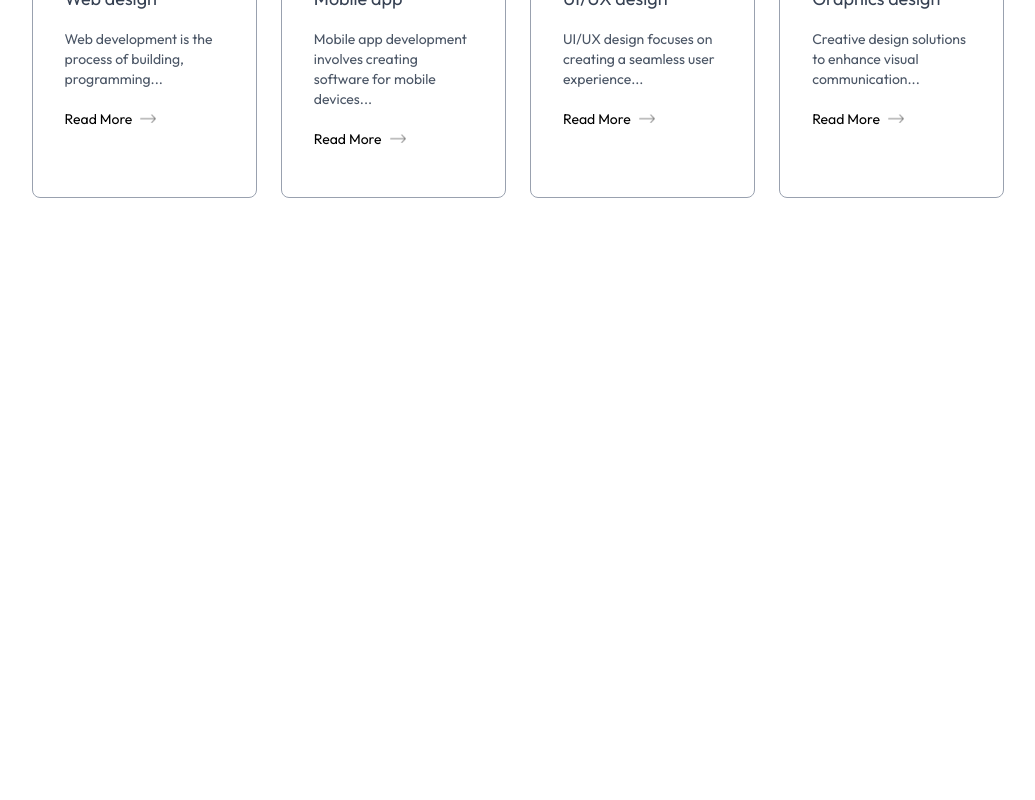
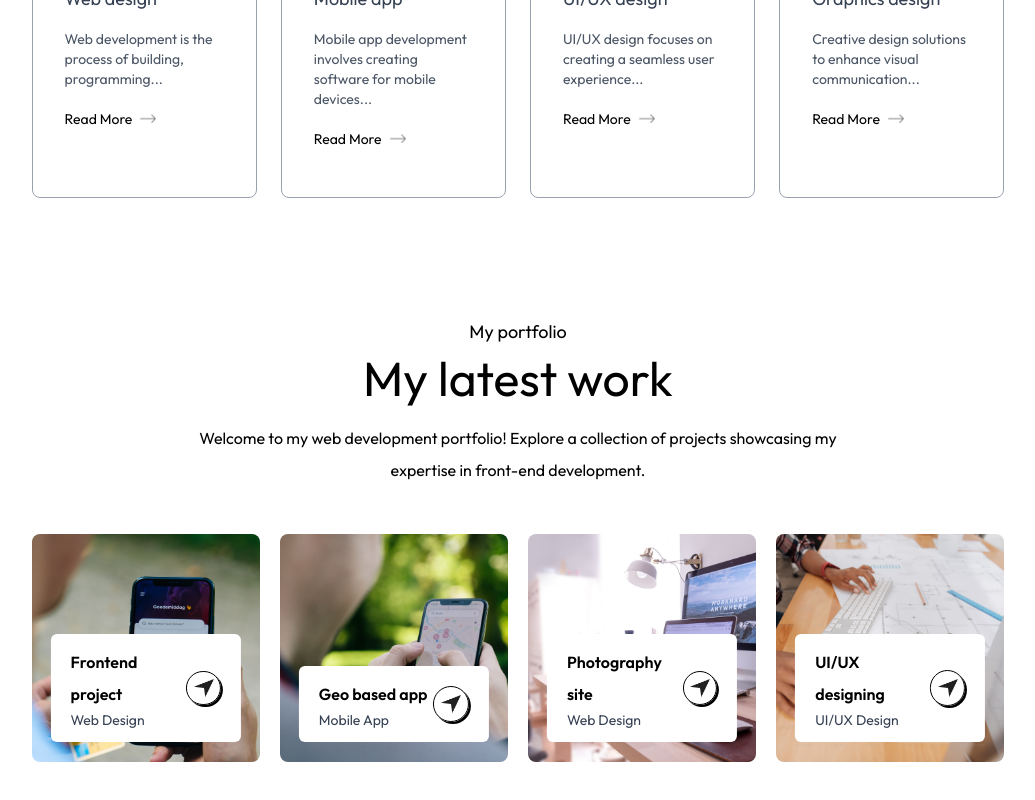
Before and after one commit to Aljo00/personal_portfollio_demo2, a Next.js app: page / in a window 1280 px wide. Shown: the part 1985-2785 px from the top of the page, without its empty margins (122-1157 px from the left). Before the commit the page ends 2263 px from the top, so only its background shows below. Built offline with nearby package versions, Linux system fonts and the light colour scheme; a web font is replaced by a local one.

Commit message:
Completed the works section.

```diff
--- /dev/null
+++ b/app/components/Work.jsx
@@ -0,0 +1,40 @@
+import { assets, workData } from "@/assets/assets";
+import Image from "next/image";
+import React from "react";
+
+const Work = () => {
+  return (
+    <div id="work" className="w-full px-[12%] py-10 scroll-mt-20">
+      <h4 className="text-center mb-2 text-lg font-Ovo">My portfolio</h4>
+      <h2 className="text-center text-5xl font-Ovo">My latest work</h2>
+
+      <p className="text-center max-w-2xl mx-auto mb-12 mt-5">
+        Welcome to my web development portfolio! Explore a collection of
+        projects showcasing my expertise in front-end development.
+      </p>
+
+      <div className="grid grid-cols-[repeat(auto-fit,_minmax(200px,_1fr))] my-10 gap-5">
+        {workData.map((project, index) => (
+          <div
+            key={index}
+            className="aspect-square bg-no-repeat bg-cover bg-center rounded-lg relative cursor-pointer group"
+            style={{ backgroundImage: `url(${project.bgImage})` }}
+          >
+            <div className="bg-white w-10/12 rounded-md absolute bottom-5 left-1/2 -translate-x-1/2 py-3 px-5 flex items-center justify-between duration-500 group-hover:bottom-7">
+              <div>
+                <h2 className="font-semibold">{project.title}</h2>
+                <p className="text-sm text-gray-700">{project.description}</p>
+              </div>
+
+              <div className="border rounded-full border-black w-9 aspect-square flex items-center justify-center shadow-[2px_2px_0_#000] group-hover:bg-lime-300 transition">
+                <Image src={assets.send_icon} alt="send Icon" className="w-5" />
+              </div>
+            </div>
+          </div>
+        ))}
+      </div>
+    </div>
+  );
+};
+
+export default Work;
--- a/app/page.js
+++ b/app/page.js
@@ -3,6 +3,7 @@
 import Header from "./components/Header";
 import About from "./components/About";
 import Services from "./components/Services";
+import Work from "./components/Work";
 
 export default function Home() {
   return (
@@ -11,6 +12,7 @@
       <Header />
       <About />
       <Services />
+      <Work />
     </>
   );
 }
```
